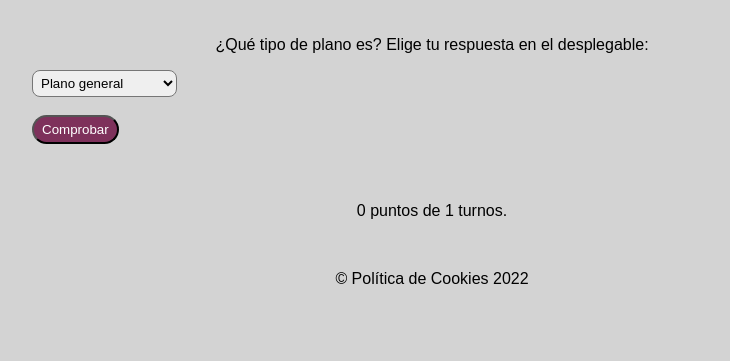
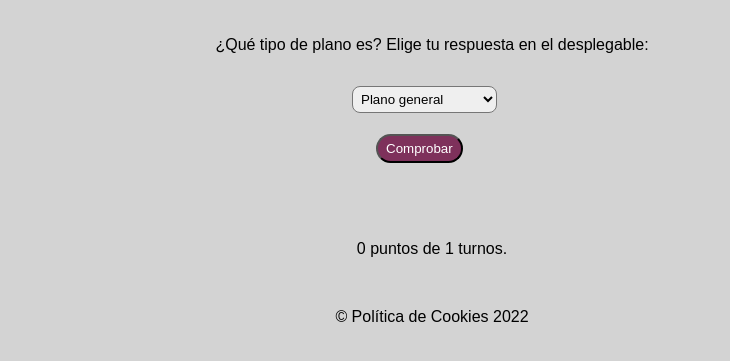
Before and after one commit to Laurabarri/Curso-de-multimedia, a plain HTML site: page planos/index.html in a window 1280 px wide. Shown: the part 503-864 px from the top of the page, without its empty margins (208-938 px from the left). Drawn offline with Linux system fonts and the light colour scheme.

Commit message:
12abril3

```diff
--- a/planos/index.html
+++ b/planos/index.html
@@ -19,7 +19,7 @@
 
 
         <p id="elige">¿Qué tipo de plano es? Elige tu respuesta en el desplegable:</p>
-
+<div class="tplanos">
         <select name="seleccion" id="seleccion">
             <option value="0">Plano general</option>
             <option value="1">Plano americano</option>
@@ -31,13 +31,14 @@
             <option value="7">Plano picado</option>
             <option value="8">Plano contrapicado</option>
         </select>
+
         <br>
         <div>
             <button onclick="respuesta()" id="btnComprobar">Comprobar</button>
             <br>
             <button onclick="cargarimg()" id="btnCargar">Cargar nueva imagen</button>
         </div>
-
+    </div>
         <h2 id="mensaje"></h2>
         <p id="puntuacion">Aqui puntos</p>
 
--- a/planos/style.css
+++ b/planos/style.css
@@ -18,9 +18,11 @@ main{
 
 }
 div {
-    text-align: center;
+    padding: 2% 15%;
 }
 
+div.tplanos {
+    padding:2% 40%;   }
 img{
     max-width: 100%;
     width: 525px;
@@ -35,6 +37,7 @@ button{
     color: white;
     background: rgb(126, 49, 91);
     padding: 5px 8px;
+
 
     transition: .3s;
 }
```
